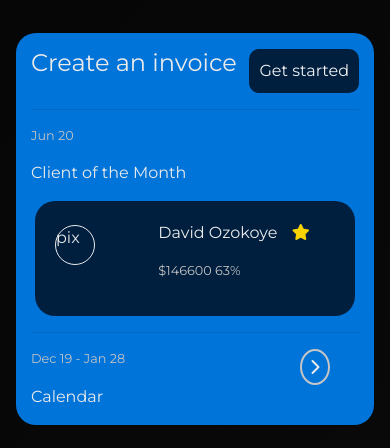
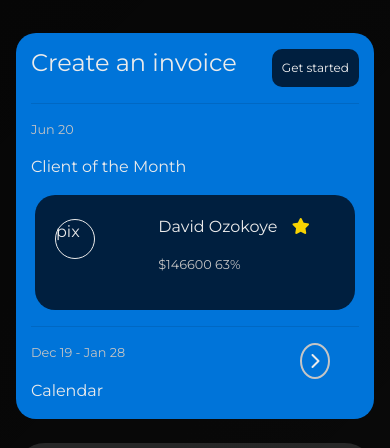
Before and after one commit to gyrationtechs/invator, a plain HTML site: page index.html in a window 390 px wide. Shown: the part 73-521 px from the top of the page. Drawn offline with nearby package versions, Linux system fonts and the light colour scheme; a script that the page names is missing.

Commit message:
Update main.css

```diff
--- a/src/css/main.css
+++ b/src/css/main.css
@@ -9,8 +9,7 @@
 
 body {
     background: linear-gradient(135deg, rgba(0, 0, 0, 0.801) 0%, rgba(0, 0, 0, 0.63) 100%);
-      /*  url;(../images/user-bg.png) center no-repeat; */
-   /* background-size: 650px; */
+    /* background-size: 650px; */
     background-color: #1d1d1d !important;
     color: #c4c4c4;
 }
@@ -77,6 +76,7 @@ body {
     background: #0074d9;
     color: #f1f1f1;
 }
+
 .invoice-btn{
     color: #f1f1f1;
     background: #001f3f;
@@ -84,6 +84,7 @@ body {
     border-radius: 10px;
     padding: 10px;
 }
+
 .content{
     padding: 20px 50px;
     background: rgba(61, 61, 61, 0.6);
@@ -198,4 +199,8 @@ td .user-pic{
     .side-bar {
         margin: 0 16px;
     }
+
+    .invoice-btn {
+        font-size: 12px;
+    }
 }
```
